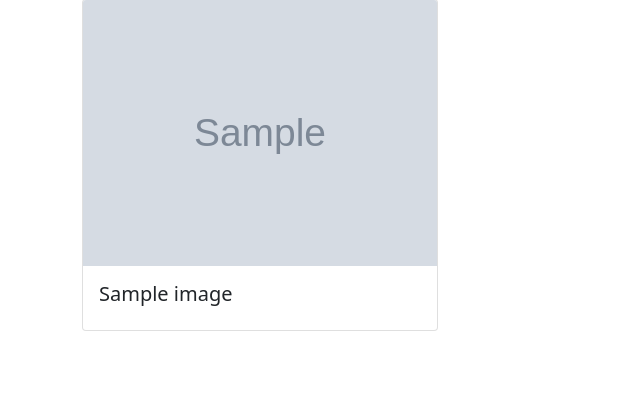
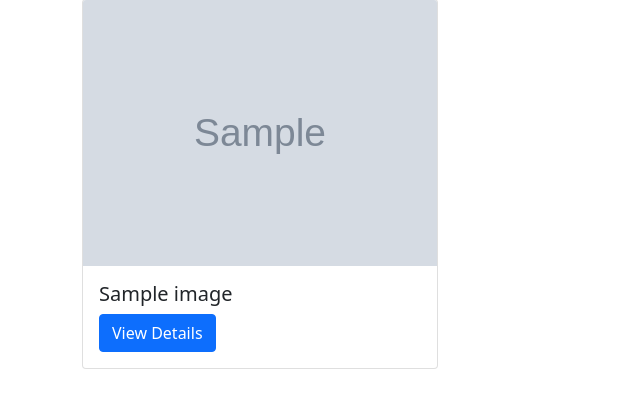
Before and after one commit to marchenko2005/mkr2_django, a Django app: page / in a window 1280 px wide. Shown: the part 127-541 px from the top of the page, without its empty margins (0-640 px from the left). Run offline with Django 4.2, Linux system fonts and the light colour scheme; tables that the repository leaves empty hold one stand-in row (values such as "Sample post"); grey boxes marked "Sample" are stand-in pictures.

Commit message:
Fix migrations

```diff
--- a/gallery/templates/gallery.html
+++ b/gallery/templates/gallery.html
@@ -13,6 +13,7 @@
                                 <img src="{{ image.image.url }}" class="card-img-top" alt="{{ image.title }}">
                                 <div class="card-body">
                                     <h5 class="card-title">{{ image.title }}</h5>
+                                    <a href="{% url 'image_detail' image.pk %}" class="btn btn-primary">View Details</a>
                                 </div>
                             </div>
                         </div>
--- a/gallery/templates/image_detail.html
+++ b/gallery/templates/image_detail.html
@@ -5,6 +5,7 @@
         <img src="{{ image.image.url }}" class="card-img-top" alt="{{ image.title }}">
         <div class="card-body">
             <h5 class="card-title">{{ image.title }}</h5>
+            <p class="card-text">{{ image.content }}</p>
         </div>
     </div>
 {% endblock %}
```
Also changed, not shown: gallery/migrations/0001_initial.py (added), gallery/migrations/__init__.py (added).
